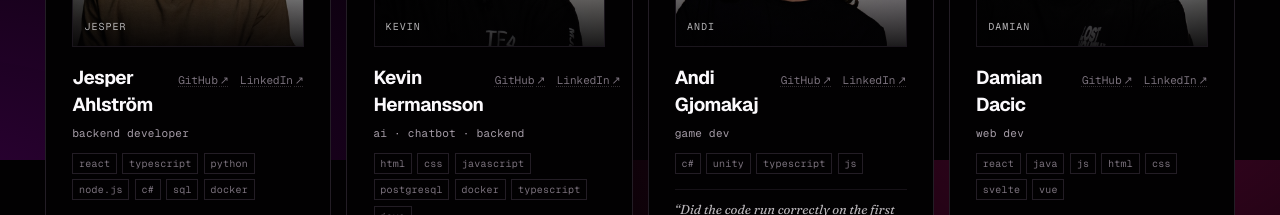
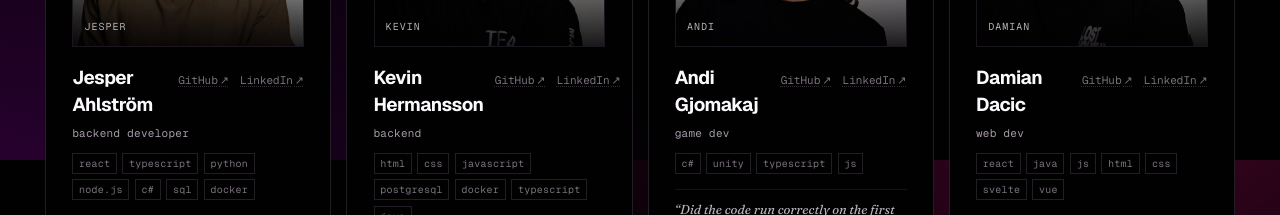
Before and after one commit to NTIG-Helsingborg/TE4_25-26_SITE, a React (Vite) app: page / in a window 1280 px wide. Shown: the part 2240-2455 px from the top of the page. Built offline with nearby package versions, Linux system fonts and the light colour scheme.

Commit message:
Fixa ett problem med kevins profil, Hans filer vägrade uppdatera

```diff
--- a/src/data/students.ts
+++ b/src/data/students.ts
@@ -293,7 +293,7 @@ export const students: Student[] = [
     id: 'kevin',
     fullName: 'Kevin Hermansson',
     shortName: 'Kevin',
-    role: { sv: 'AI · chatbot · backend', en: 'AI · chatbot · backend' },
+    role: { sv: 'Backend', en: 'Backend' },
     stack: ['HTML', 'CSS', 'JavaScript', 'postgreSQL', 'Docker', 'TypeScript', 'Java'],
     bio: {
       sv: 'Jag gillar att jobba med backend och designa system, samtidigt som jag bygger AI och chatbots som fungerar i praktiken. Under TE4 har jag jobbat med projekt som Verdenafall och Hypixel Skyblock Tracker och försökt hitta balansen mellan teknik, struktur och verkliga användarbehov.',
@@ -305,7 +305,7 @@ export const students: Student[] = [
     },
     github: 'KevinHermansson',
     photo: '/photos/portrait-01.jpg',
-    linkedin: 'kevin-hermansson',
+    linkedin: 'kevin-hermansson-5476b937a',
     projects: ['verdenafall', 'hypixel-skyblock-tracker'],
   },
   {
```
